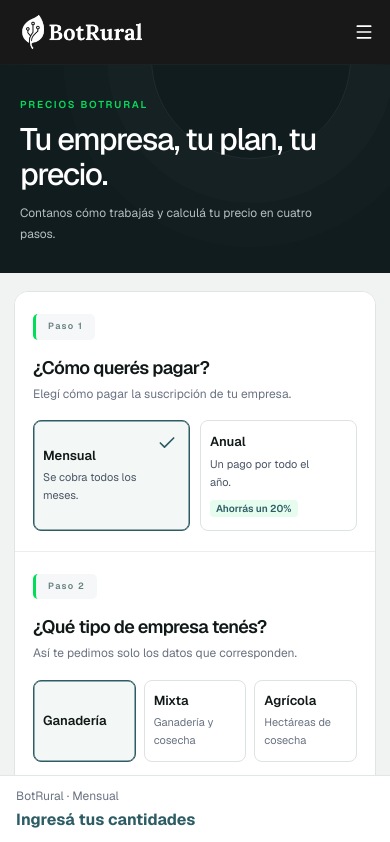
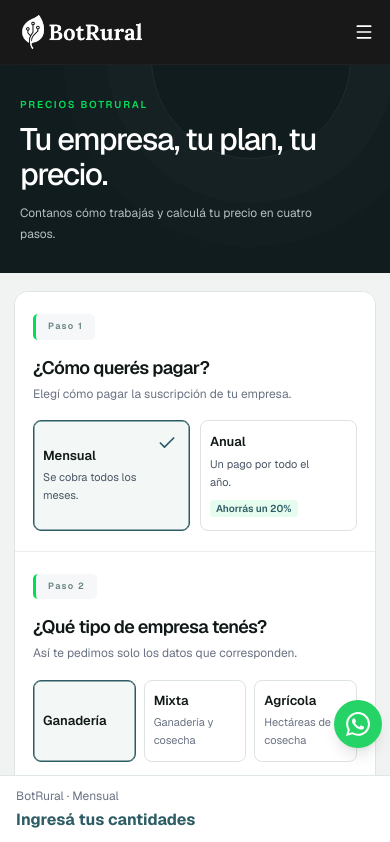
Before and after one commit to talalandig/landingbotrural, a Next.js app: page /pricing in a window 390 px wide. Shown: the top 842 px of the page. Built offline with nearby package versions, Linux system fonts and the light colour scheme.

Commit message:
Eleva WhatsApp en movil para despejar boton de prueba gratis

```diff
--- a/app/components/WhatsAppFloat.tsx
+++ b/app/components/WhatsAppFloat.tsx
@@ -14,7 +14,7 @@ function WhatsAppIcon({ className = 'w-6 h-6' }: { className?: string }) {
 }
 
 const EDGE =
-  'fixed z-50 right-[max(0.5rem,env(safe-area-inset-right))] bottom-[max(0.75rem,env(safe-area-inset-bottom))] md:right-[max(0.75rem,env(safe-area-inset-right))] md:bottom-[max(1rem,env(safe-area-inset-bottom))]'
+  'fixed z-50 right-[max(0.5rem,env(safe-area-inset-right))] bottom-[calc(6rem+env(safe-area-inset-bottom))] md:right-[max(0.75rem,env(safe-area-inset-right))] md:bottom-[max(1rem,env(safe-area-inset-bottom))]'
 
 export default function WhatsAppFloat() {
   const pathname = usePathname()
@@ -27,7 +27,7 @@ export default function WhatsAppFloat() {
         target="_blank"
         rel="noopener noreferrer"
         aria-label="Contactanos por WhatsApp"
-        className={`${EDGE} hidden md:flex items-center justify-center w-12 h-12 sm:w-14 sm:h-14 rounded-full bg-[#25D366] text-white shadow-lg hover:scale-105 hover:shadow-xl transition-transform`}
+        className={`${EDGE} flex items-center justify-center w-12 h-12 sm:w-14 sm:h-14 rounded-full bg-[#25D366] text-white shadow-lg hover:scale-105 hover:shadow-xl transition-transform`}
       >
         <WhatsAppIcon />
       </a>
```
